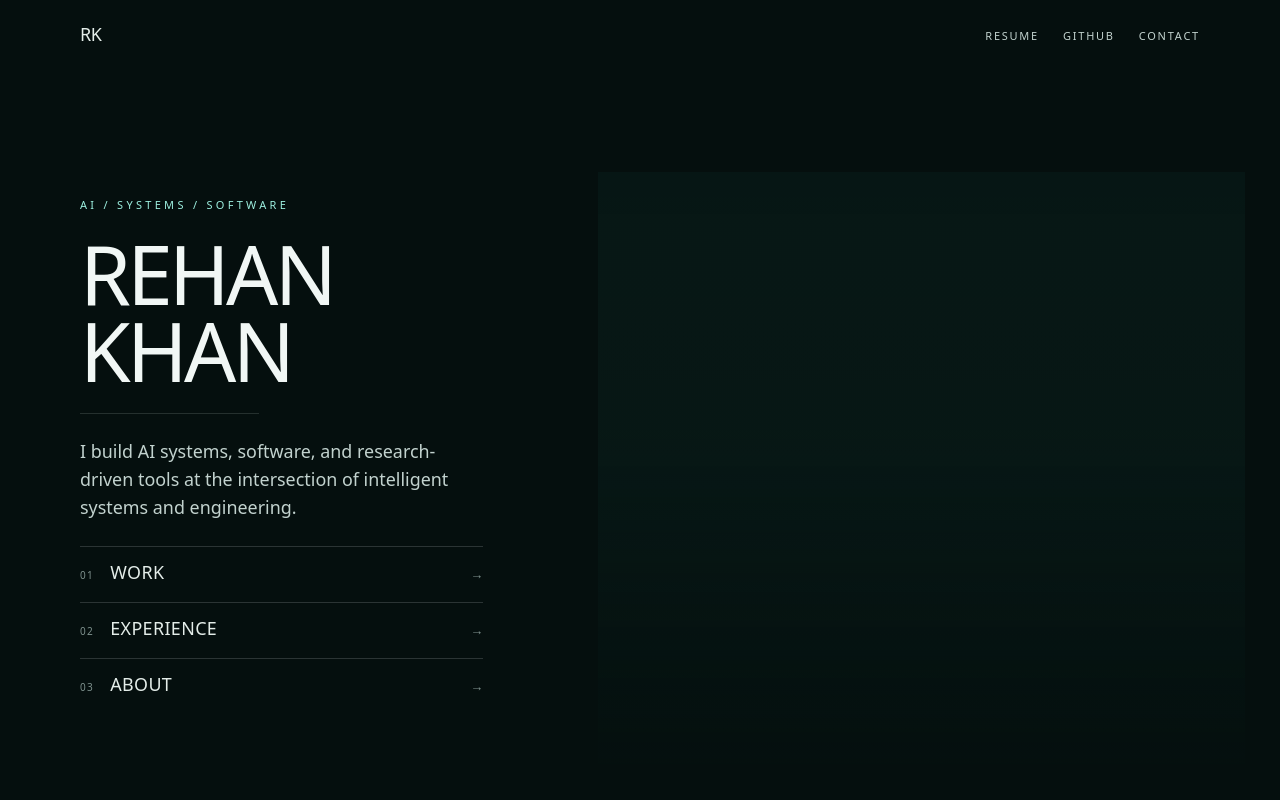
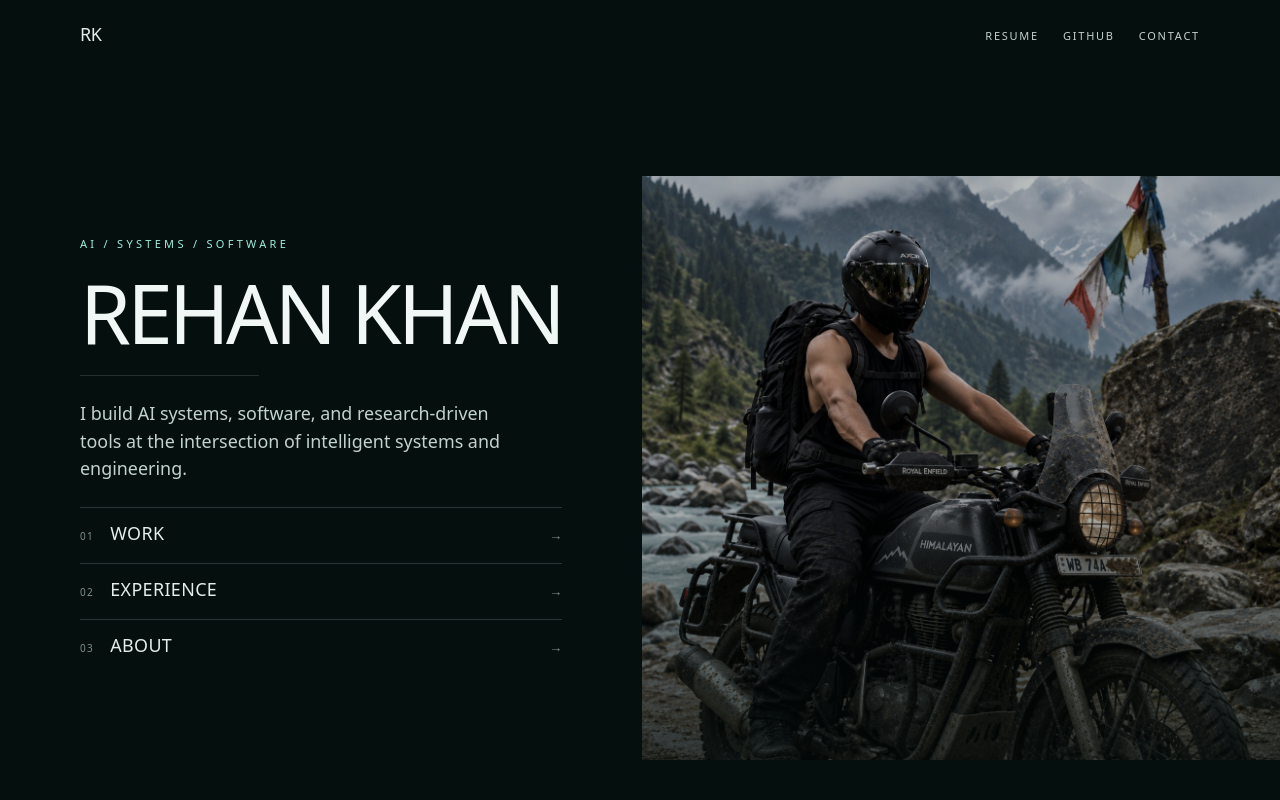
Before and after one commit to rehan-khan-007/rehan-khan-v1, a Next.js app: page / in a window 1280 px wide. Shown: the top 800 px of the page. Built offline with nearby package versions, Linux system fonts and the light colour scheme; no server answers.

Commit message:
Design: one-line name per founder (ADR-038, overrides V4 two-line block); settled LCP median recorded

```diff
--- a/components/home/Hero.tsx
+++ b/components/home/Hero.tsx
@@ -20,11 +20,7 @@ export function Hero() {
       <div className="order-2 flex flex-col justify-center px-5 pb-16 pt-10 md:px-10 lg:order-1 lg:px-14 lg:pb-24 lg:pt-24 xl:px-20">
         <Boot>
           <p className="font-mono uppercase font-medium text-kicker text-accent-300">{site.positioning}</p>
-          <h1 className="text-display uppercase text-neutral-100">
-            {site.nameLines.map((line) => (
-              <span key={line} className="block">{line}</span>
-            ))}
-          </h1>
+          <h1 className="text-display uppercase text-neutral-100 whitespace-nowrap">{site.name}</h1>
           <hr className="identity-rule" aria-hidden />
           <p className="measure-thesis text-thesis text-neutral-300">{site.thesis}</p>
           <Destinations />
--- a/content/site.ts
+++ b/content/site.ts
@@ -15,7 +15,6 @@ export interface Utility {
 
 export const site = {
   name: "Rehan Khan",
-  nameLines: ["Rehan", "Khan"] as const,
   positioningLabel: "AI / Systems / Software",
   positioning: "AI / SYSTEMS / SOFTWARE",
   thesis:
```
Also changed, not shown: 1 other file (tests, documents, lock files or other folders).
